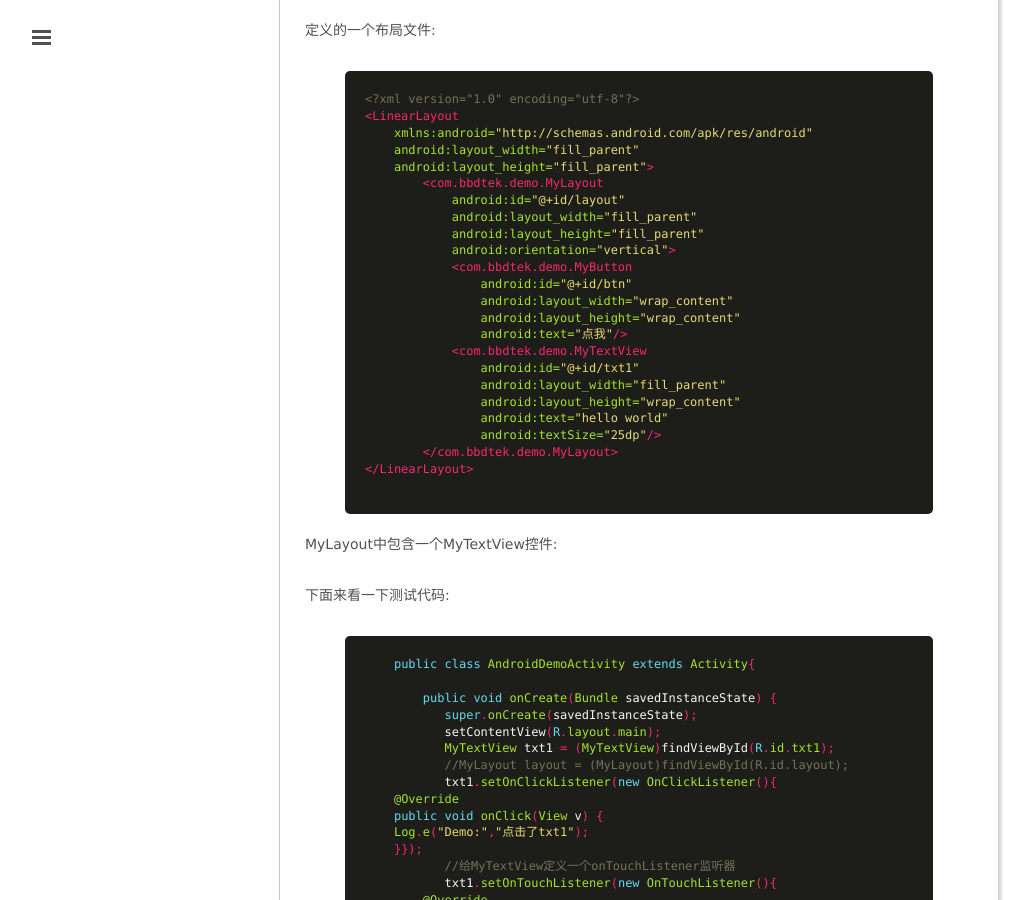
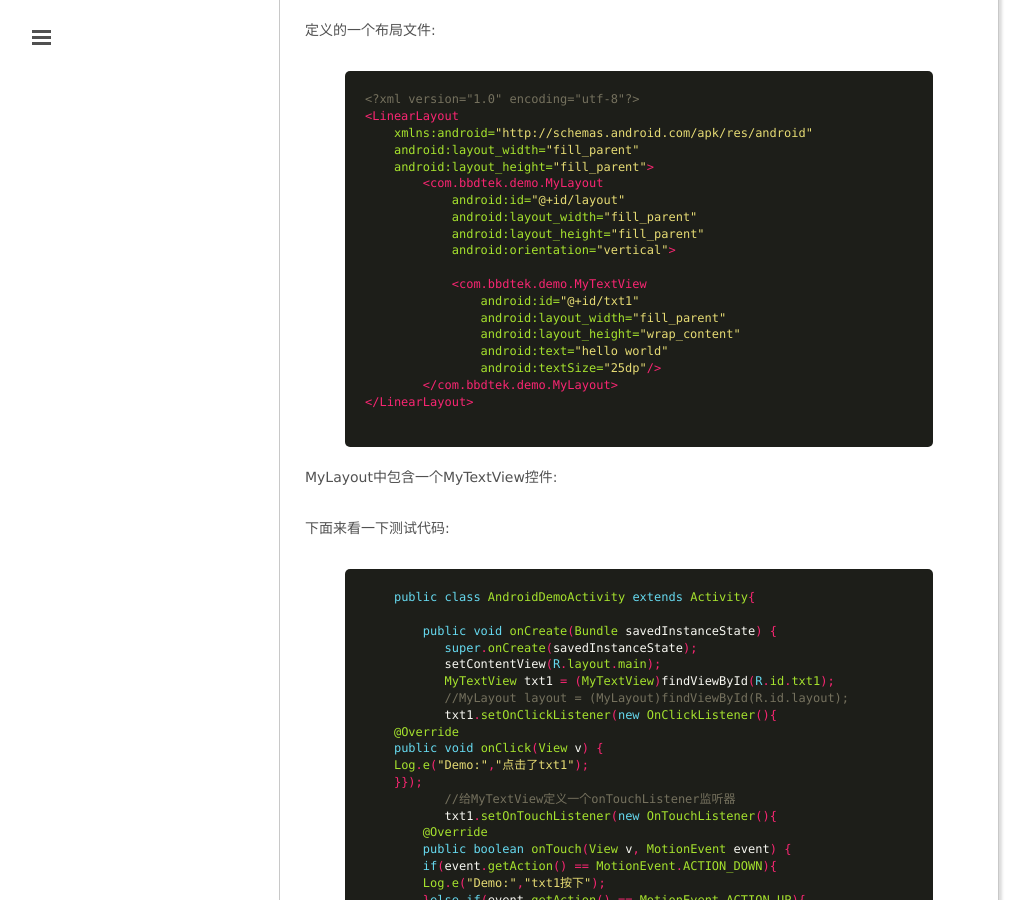
Before and after one commit to mxn21/mxn21.github.io, a Jekyll site: the page built from _posts/2015-6-28-onTouch方法与onClick冲突分析.md, in a window 1280 px wide and 900 px high, scrolled down 1688 px. Shown: the whole window, without its empty margins (1-1034 px from the left). Built offline with Jekyll 4.4.1, drawn with Linux system fonts in a browser that asks for light colours; Markdown is read by kramdown in place of the engine named in the settings; comment, search, counter and statistics services are not loaded.

Commit message:
223423
234324

```diff
--- a/_posts/2015-6-28-onTouch方法与onClick冲突分析.md
+++ b/_posts/2015-6-28-onTouch方法与onClick冲突分析.md
@@ -93,11 +93,7 @@
             android:layout_width="fill_parent"
             android:layout_height="fill_parent"
             android:orientation="vertical">
-            <com.bbdtek.demo.MyButton
-                android:id="@+id/btn"
-                android:layout_width="wrap_content"
-                android:layout_height="wrap_content"
-                android:text="点我"/>
+
             <com.bbdtek.demo.MyTextView
                 android:id="@+id/txt1"
                 android:layout_width="fill_parent"
```
Also changed, not shown: _posts/2015-5-21-android事件传递分析.md (+2 -1 lines).
